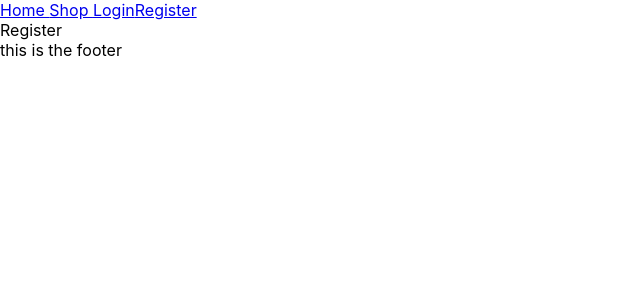
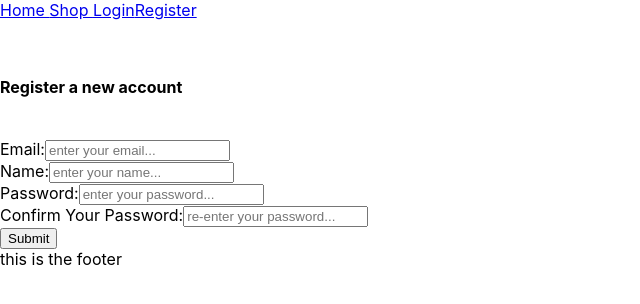
Before and after one commit to mvanzo/Client_Stu_Knits, a React (Create React App) app: page /register in a window 1280 px wide. Shown: the top 304 px of the page, without its empty margins (0-640 px from the left). Built offline with nearby package versions, Linux system fonts and the light colour scheme.

Commit message:
adds register a new user and navigates away from register page if user logged in

```diff
--- a/package.json
+++ b/package.json
@@ -5,6 +5,7 @@
   "dependencies": {
     "axios": "^0.26.1",
     "cra-template": "1.1.3",
+    "jwt-decode": "^3.1.2",
     "react": "^18.0.0",
     "react-dom": "^18.0.0",
     "react-router-dom": "^6.3.0",
--- a/src/App.js
+++ b/src/App.js
@@ -11,6 +11,7 @@ import { useState } from "react"
 
 export default function App() {
     const [cart, setCart] = useState([])
+    const [currentUser, setCurrentUser] = useState(null)
 
     const addToCart = (product) => {
         // console.log(product)
@@ -36,7 +37,7 @@ export default function App() {
                 <Routes>
                     <Route path="/" element={<Home />} />
                     <Route path="/login" element={<Login />} />
-                    <Route path="/register" element={<Register />} />
+                    <Route path="/register" element={<Register currentUser={currentUser} setCurrentUser={setCurrentUser} />} />
                     <Route
                         path="/shop"
                         element={<Shop cart={cart} addToCart={addToCart} />}
--- a/src/components/pages/Checkout.jsx
+++ b/src/components/pages/Checkout.jsx
@@ -6,14 +6,6 @@ export default function Checkout({ cart }){
             headers: {
                 'Content-Type': 'application/json'
             },
-            // body: JSON.stringify({
-            //     items: [
-            //         { id: 1, quantity: 3 },
-            //         { id: 2, quantity: 1 }
-            //     ],
-            // }),
-
-            // testing map through cart to add to map items
             body: JSON.stringify({
                 items: cart
             })
@@ -42,10 +34,6 @@ export default function Checkout({ cart }){
         )
     })
 
-    const stripeArr = cart.map(product => {
-
-    })
-
     return(
         <div>
             <h1>Purchase Page</h1>
--- a/src/components/pages/Register.jsx
+++ b/src/components/pages/Register.jsx
@@ -1,7 +1,120 @@
-export default function Register() {
-    return(
+import { useState } from "react"
+import axios from "axios"
+import jwt_decode from "jwt-decode"
+import { Navigate } from "react-router-dom"
+
+export default function Register({ currentUser, setCurrentUser }) {
+    const [form, setForm] = useState({
+        email: "",
+        name: "",
+        password: "",
+        passwordConfirmation: "",
+    })
+    const [msg, setMsg] = useState("")
+
+    const handleSubmit = async (e) => {
+        e.preventDefault()
+        try {
+            if (form.password === form.passwordConfirmation) {
+                // remove unneeded data in the form pre-request
+                delete form.passwordConfirmation
+                // do the axios since the passwords match
+                const response = await axios.post(
+                    `${process.env.REACT_APP_SERVER_URL}/api-v1/users/register`,
+                    form
+                )
+                // get the token from the response
+                const { token } = response.data
+                // set the token in local storage
+                localStorage.setItem("jwt", token)
+                // decode the token
+                const decoded = jwt_decode(token)
+                // log the user in
+                setCurrentUser(decoded)
+                setShowForm(false)
+            } else {
+                setMsg("the two passwords you entered do not match 🥴")
+            }
+        } catch (err) {
+            if (err.response.status === 409) {
+                setMsg(err.response.data.msg)
+            } else {
+                console.log(err)
+            }
+        }
+    }
+
+	if (currentUser) return <Navigate to='/' />
+
+    return (
         <div>
-            Register
+
+			{/* {currentUser ? <Navigate to='/' /> : 'please log in'} */}
+
+            <p>{msg}</p>
+
+            <form onSubmit={handleSubmit}>
+                <br />
+                <h4>Register a new account</h4>
+                <br />
+                <div>
+                    <label htmlFor="email">Email:</label>
+                    <input
+                        type="email"
+                        id="email"
+                        value={form.email}
+                        onChange={(e) =>
+                            setForm({ ...form, email: e.target.value })
+                        }
+                        placeholder="enter your email..."
+                    />
+                </div>
+
+                <div>
+                    <label htmlFor="name">Name:</label>
+                    <input
+                        type="text"
+                        id="name"
+                        value={form.name}
+                        onChange={(e) =>
+                            setForm({ ...form, name: e.target.value })
+                        }
+                        placeholder="enter your name..."
+                    />
+                </div>
+
+                <div>
+                    <label htmlFor="password">Password:</label>
+                    <input
+                        type="password"
+                        id="password"
+                        value={form.password}
+                        onChange={(e) =>
+                            setForm({ ...form, password: e.target.value })
+                        }
+                        placeholder="enter your password..."
+                    />
+                </div>
+                <div>
+                    <label htmlFor="passwordConfirmation">
+                        Confirm Your Password:
+                    </label>
+                    <input
+                        type="password"
+                        id="passwordConfirmation"
+                        value={form.passwordConfirmation}
+                        onChange={(e) =>
+                            setForm({
+                                ...form,
+                                passwordConfirmation: e.target.value,
+                            })
+                        }
+                        placeholder="re-enter your password..."
+                    />
+                </div>
+
+                <input type="submit" />
+            </form>
         </div>
     )
 }
```
Also changed, not shown: 1 other file (tests, documents, lock files or other folders).
